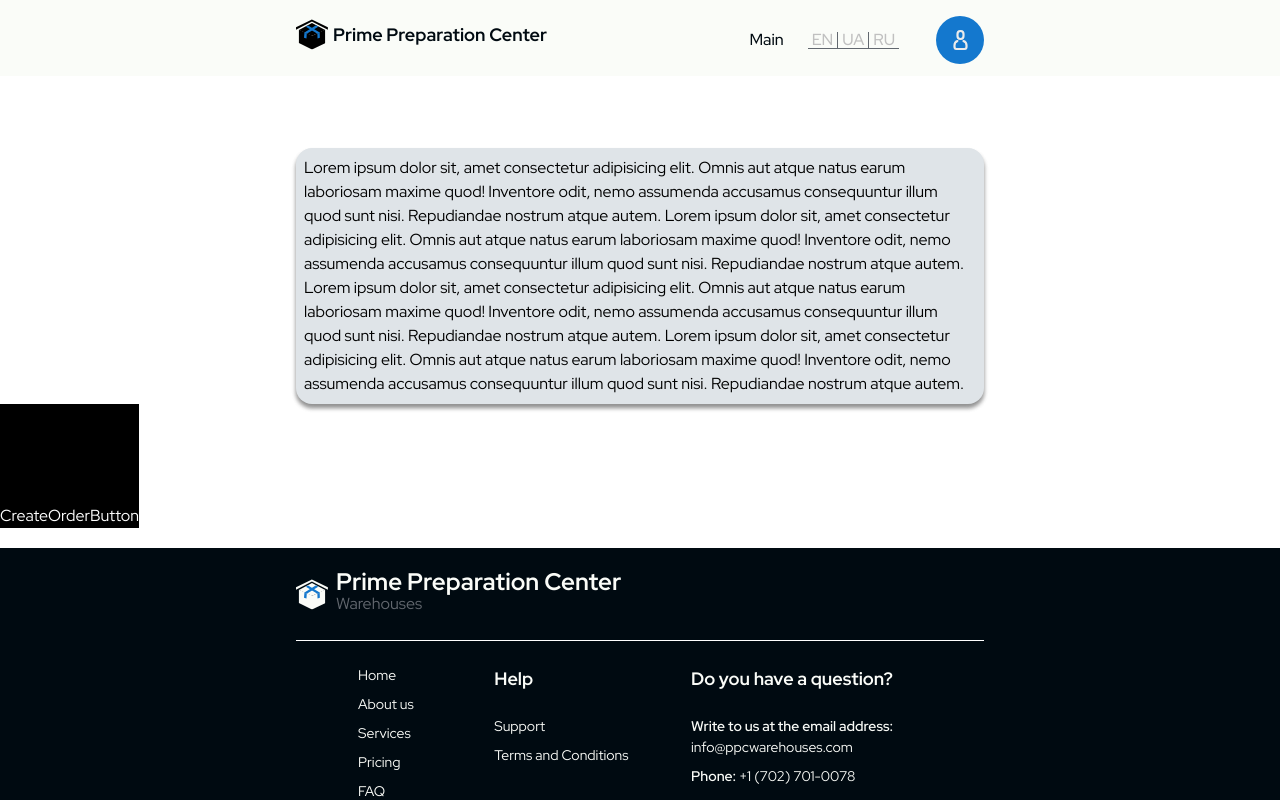
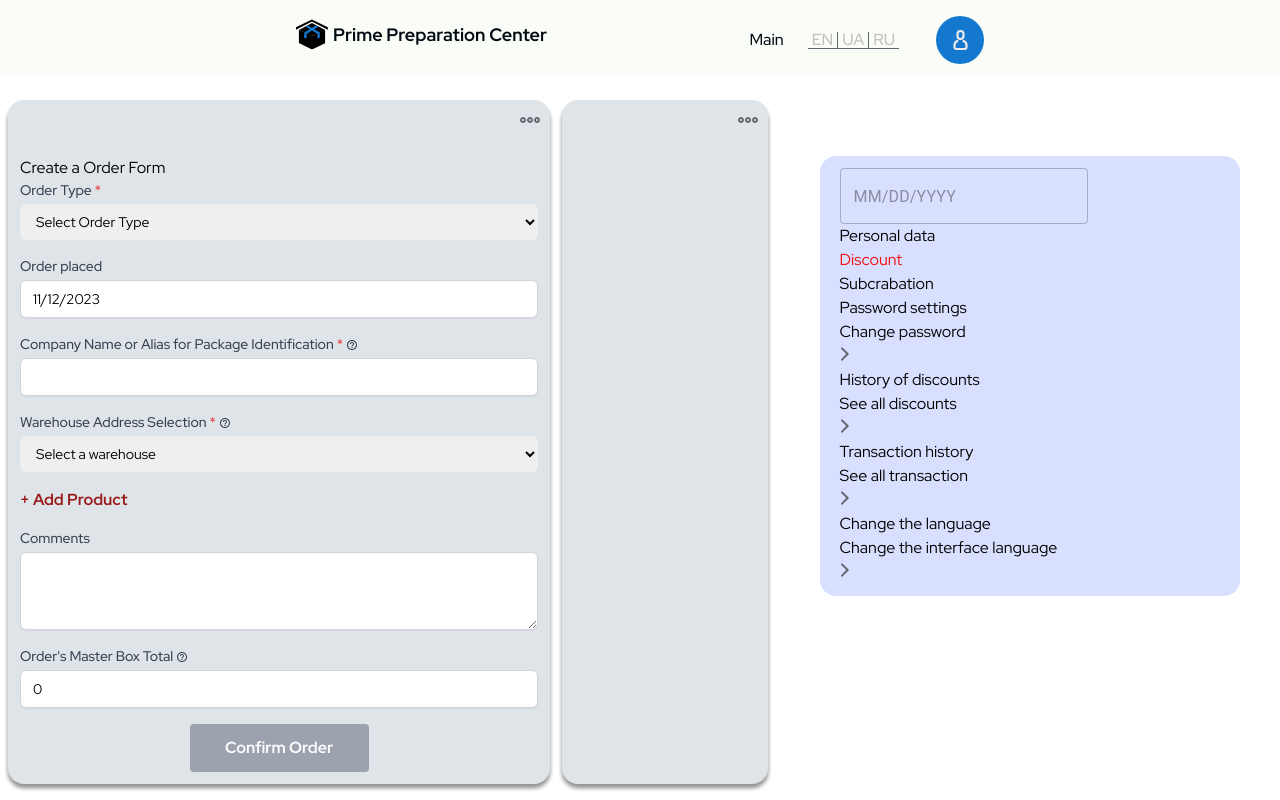
Before and after one commit to korvan17/nevadaFrontend, a Next.js app: page /dashboard in a window 1280 px wide. Shown: the top 800 px of the page. Built offline with nearby package versions, Linux system fonts and the light colour scheme.

Commit message:
dashboard

```diff
--- a/src/app/dashboard/account/page.js
+++ b/src/app/dashboard/account/page.js
@@ -5,6 +5,7 @@
   return (
     <div>
       <DBHeader />
+
       <UserPanel />
     </div>
   );
--- a/src/app/dashboard/page.js
+++ b/src/app/dashboard/page.js
@@ -1,4 +1,6 @@
-import { DBContentContainer, DBHeader } from "@/components";
+import { DBContentContainer, DBHeader, UserPanel } from "@/components";
+import { CommonBoard } from "@/components/Dashboard/Boards/CommonBoard/CommonBoard";
+import { CreateOrderForm } from "@/components/Dashboard/Boards/CreateOrderForm/CreateOrderForm";
 // import { CreateOrderForm } from "@/components/Dashboard/Boards/CreateOrderForm/CreateOrderForm";
 import CreateOrderButton from "@/components/UIElements/Buttons/CreateOrderButton/CreateOrderButton";
 import React from "react";
@@ -12,8 +14,14 @@
   return (
     <>
       <DBHeader />
-      <DBContentContainer />
-      <CreateOrderButton />
+      {/* <DBContentContainer />
+       */}
+      <div className="flex gap-3">
+        <CreateOrderForm />
+        <CommonBoard />
+        <UserPanel />
+      </div>
+      {/* <CreateOrderButton /> */}
       {/* <CreateOrderForm /> */}
       {/* <CommonBoard title={"Order history"} icon={<HistoryIcon />}></CommonBoard> */}
       {/* <CommonBoard title={"Tracker"} icon={<TrackerIcon />}></CommonBoard> */}
--- a/src/components/Dashboard/Boards/CommonBoard/CommonBoard.jsx
+++ b/src/components/Dashboard/Boards/CommonBoard/CommonBoard.jsx
@@ -3,7 +3,7 @@
 
 export const CommonBoard = ({ title, icon, children }) => {
   return (
-    <div className="w-[542px] bg-bgBoard color  mt-[150px] relative p-[12px] rounded-[16px] board-shadow pt-[56px]">
+    <div className="w-[542px] bg-bgBoard color  mt-[100px] relative p-[12px] rounded-[16px] board-shadow pt-[56px] mb-[20px]">
       <div className="flex row absolute left-[8px] top-[8px]">
         <div className="mr-[8px]">{icon}</div>
         <h2>{title}</h2>
--- a/src/components/Dashboard/Boards/CreateOrderForm/CreateOrderForm.jsx
+++ b/src/components/Dashboard/Boards/CreateOrderForm/CreateOrderForm.jsx
@@ -179,7 +179,7 @@
   };
 
   return (
-    <div className="flex flex-col items-center justify-center p-4">
+    <div className="flex flex-col items-center justify-center pl-2">
       {/* <div className="bg-bgBoard  rounded-[16px] border p-5 w-full max-w-4xl"> */}
       <CommonBoard>
         <h2 className="">{createOrder}</h2>
```
